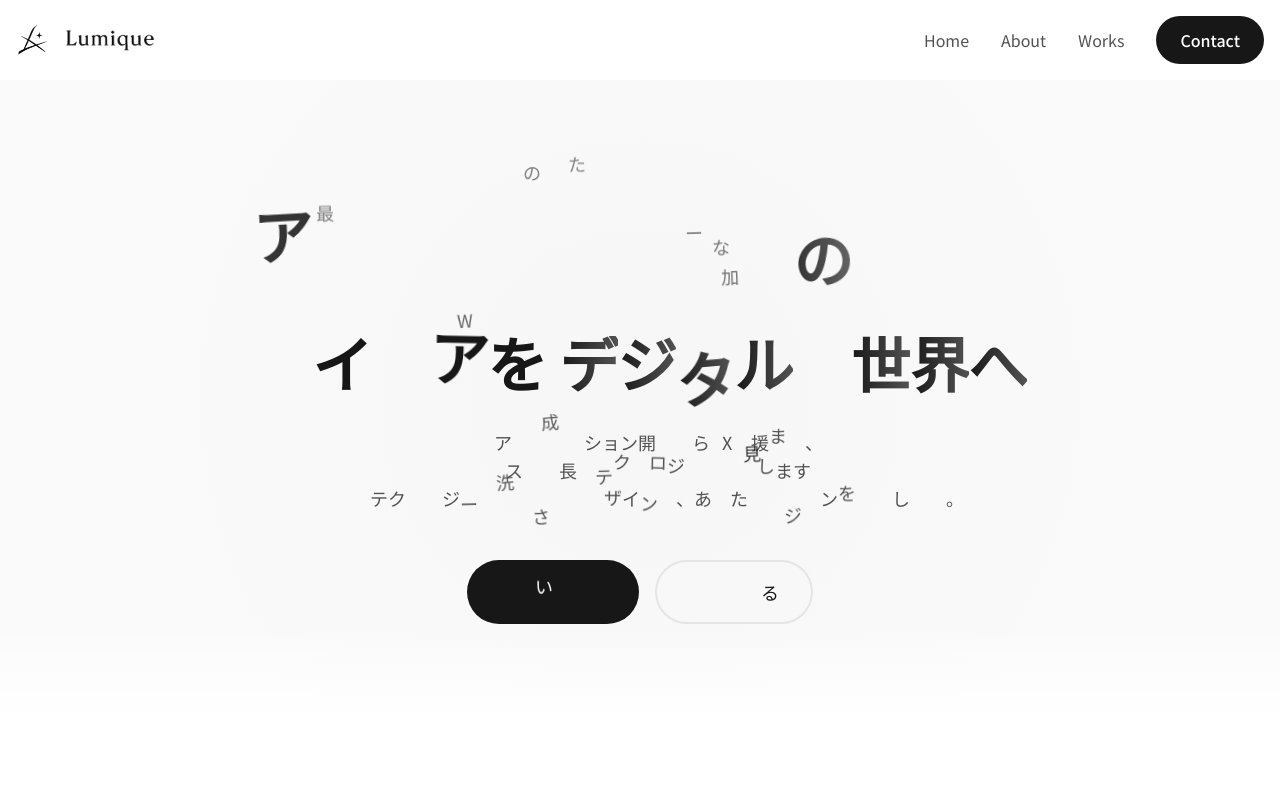
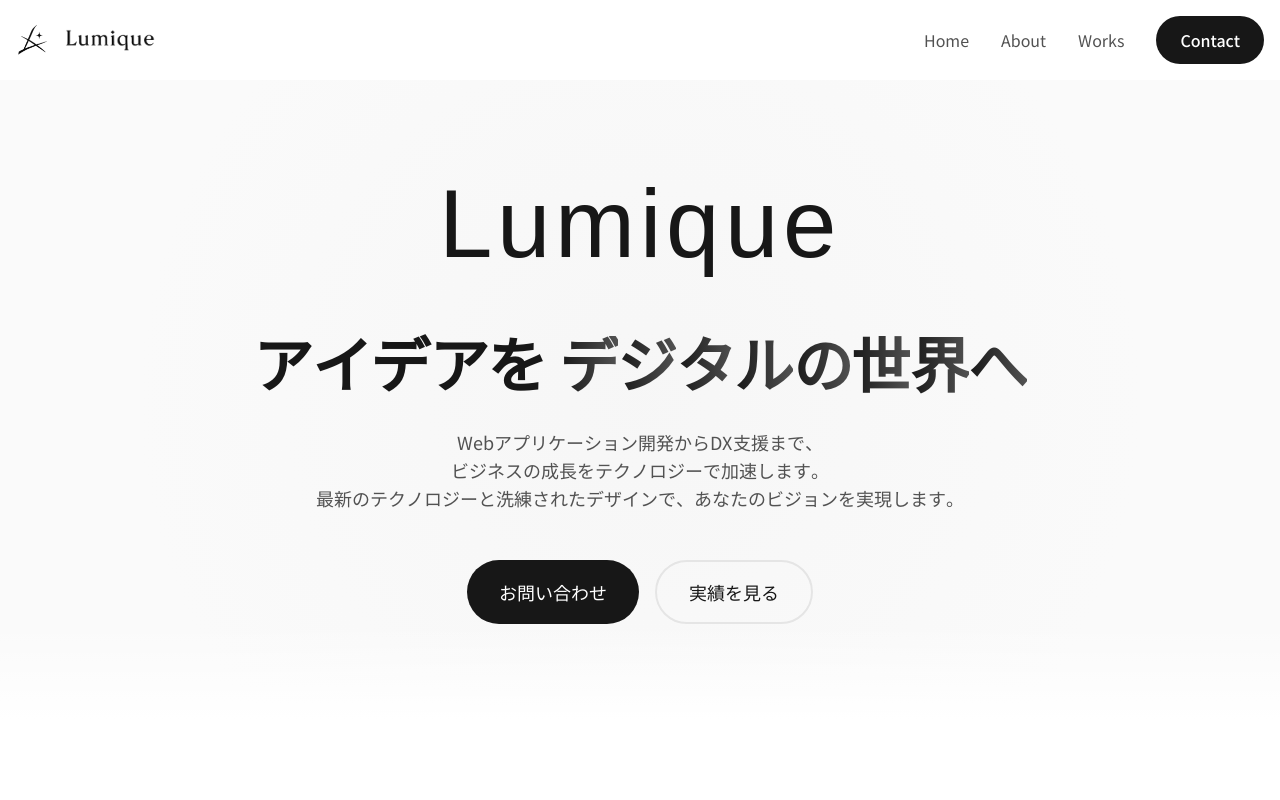
Before and after one commit to koushingnu/lumique, a Next.js app: page / in a window 1280 px wide. Shown: the top 800 px of the page. Built offline with nearby package versions, Linux system fonts and the light colour scheme.

Commit message:
heroページの遅延短縮

```diff
--- a/src/app/page.tsx
+++ b/src/app/page.tsx
@@ -12,7 +12,7 @@ export default function Home() {
             <div className="mb-12 sm:mb-16">
               <AnimatedText
                 text="Lumique"
-                baseDelay={8.2}
+                baseDelay={0.8}
                 className="text-7xl md:text-7xl lg:text-8xl text-neutral-900 tracking-wider"
                 style={{
                   fontFamily: "var(--font-noto-serif-jp)",
@@ -24,38 +24,38 @@ export default function Home() {
             <h2 className="heading-xl mb-6 sm:mb-8 jp-text">
               <AnimatedText
                 text="アイデアを"
-                baseDelay={1}
+                baseDelay={0.4}
                 className="inline-block"
-                randomness={5.0}
+                randomness={0.8}
               />{" "}
               <AnimatedText
                 text="デジタルの世界へ"
-                baseDelay={1.5}
+                baseDelay={0.4}
                 className="inline-block"
                 letterClassName="text-gradient animate-pulse-slow"
-                randomness={5.0}
+                randomness={0.8}
               />
             </h2>
             <p className="text-body mb-10 sm:mb-12 max-w-2xl mx-auto text-center text-[min(4vw,1.125rem)] sm:text-lg">
               <AnimatedText
                 text="Webアプリケーション開発からDX支援まで、"
-                baseDelay={2}
+                baseDelay={0.4}
                 className="inline-block"
-                randomness={5.0}
+                randomness={0.8}
               />
               <br className="my-2 sm:my-4" />
               <AnimatedText
                 text="ビジネスの成長をテクノロジーで加速します。"
-                baseDelay={2.5}
+                baseDelay={0.4}
                 className="inline-block"
-                randomness={5.0}
+                randomness={0.8}
               />
               <br className="my-2 sm:my-4" />
               <AnimatedText
                 text="最新のテクノロジーと洗練されたデザインで、あなたのビジョンを実現します。"
-                baseDelay={3}
+                baseDelay={0.4}
                 className="inline-block"
-                randomness={5.0}
+                randomness={0.8}
               />
             </p>
             <div className="flex flex-col sm:flex-row gap-3 sm:gap-4 justify-center">
@@ -65,9 +65,9 @@ export default function Home() {
               >
                 <AnimatedText
                   text="お問い合わせ"
-                  baseDelay={3}
+                  baseDelay={0.4}
                   className="inline-block"
-                  randomness={5.0}
+                  randomness={0.8}
                 />
               </Link>
               <Link
@@ -76,9 +76,9 @@ export default function Home() {
               >
                 <AnimatedText
                   text="実績を見る"
-                  baseDelay={3.2}
+                  baseDelay={0.4}
                   className="inline-block"
-                  randomness={5.0}
+                  randomness={0.8}
                 />
               </Link>
             </div>
```
